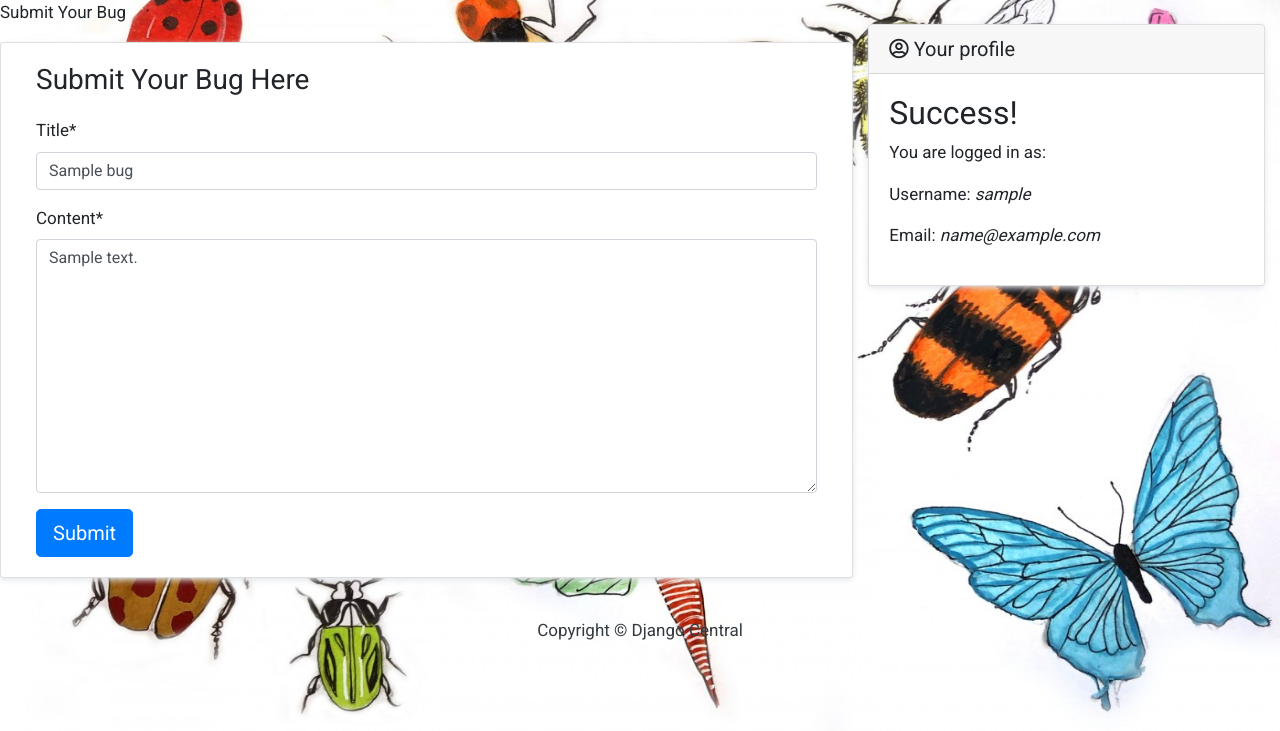
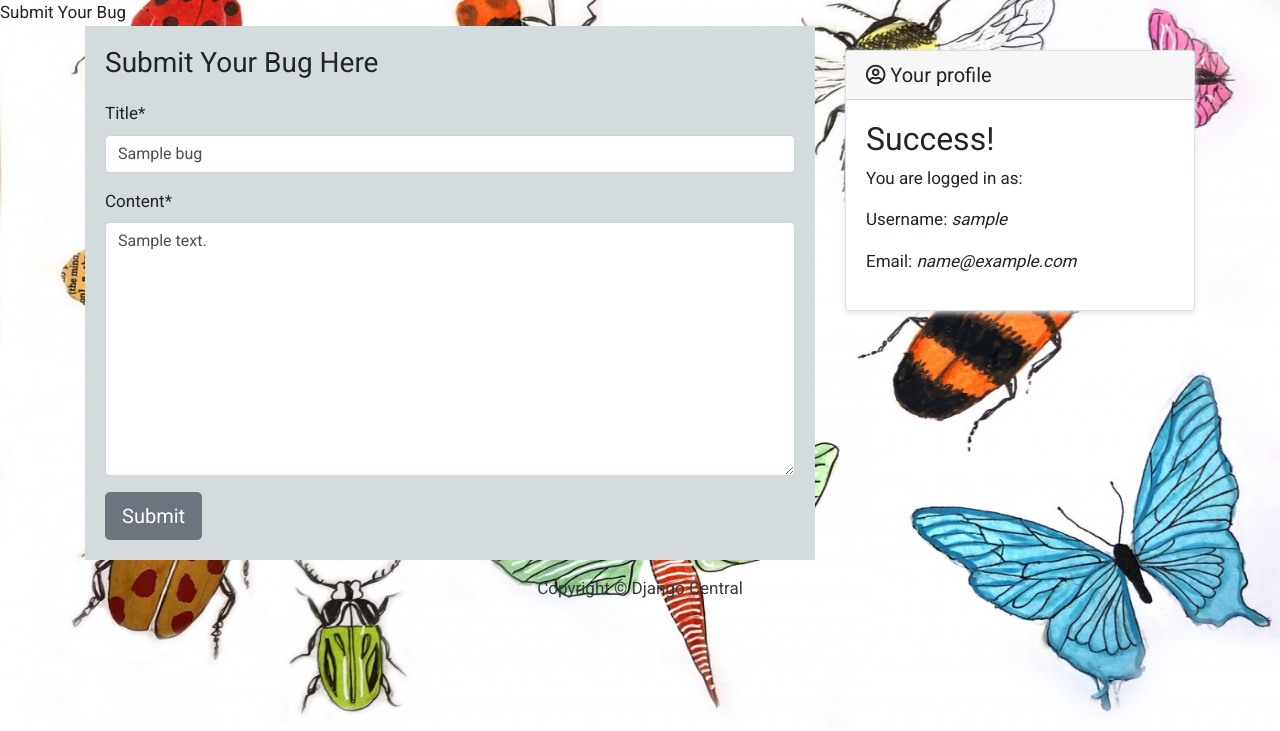
Before and after one commit to marius1989D/milestone-project-final, a Django app: page /bugs/1/bug_edit/ in a window 1280 px wide. Shown: the part 69-800 px from the top of the page. Run offline with Django 3.2, Linux system fonts and the light colour scheme; a user stored in the database is signed in; tables that the repository leaves empty hold one stand-in row (values such as "Sample post"); some libraries are stand-ins or nearby versions.

Commit message:
fixed bug with the title and changed position of the form

```diff
--- a/static/css/style.css
+++ b/static/css/style.css
@@ -11,44 +11,28 @@ body {
 }
 
 
+/*---------*/
 .shadow {
-    box-shadow: 0 4px 2px -2px rgba(0, 0, 0, 0.1);
+    box-shadow: 0 4px 2px -2px;
 }
-.btn-danger {
+
+
+/*.btn-danger {
     color: #fff;
     background-color: #f00000;
     border-color: #dc281e;
-}
-.masthead {
-    background: #3398E1;
-    height: auto;
-    padding-bottom: 15px;
-    box-shadow: 0 16px 48px #E3E7EB;
-    padding-top: 10px;
-    margin-bottom: 25px;
-}
+}*/
 
-.head_text {
-    color: white;
-}
 
 .card {
     box-shadow: 0 2px 6px #E3E7EB;
 }
+
 h2>span {
     font-size: 1.3rem;
     float: right;
 }
 
-.nav-font {
-    font-size: 20px;
-    color: #295d7a!important;
-}
-
-.nav-logo {
-    font-size: 40px;
-    color: #295d7a;
-}
 
 .views {
     float: right;
@@ -62,11 +46,20 @@ i.icon-cust {
     color: #c31f1f;
 }
 
-.card-color {
-    background-color: #d4dbdc;
+
+/* ---Navbar--- */
+.nav-font {
+    font-size: 20px;
+    color: #295d7a!important;
+}
+
+.nav-logo {
+    font-size: 40px;
+    color: #295d7a;
 }
 
 
+/* ---Sidebar--- */
 .card-head-cust {
     background-color: #96cbd2;
 }
@@ -74,3 +67,18 @@ i.icon-cust {
 .card-body-cust {
     background-color: #d0f1f6ad;
 }
+
+.card-color {
+    background-color: #d4dbdc;
+}
+
+/* ---Masthead--- */
+
+.masthead {
+    background: #3398E1;
+    height: auto;
+    padding-bottom: 15px;
+    box-shadow: 0 16px 48px #E3E7EB;
+    padding-top: 10px;
+    margin-bottom: 25px;
+}
--- a/templates/bugs/bug_add.html
+++ b/templates/bugs/bug_add.html
@@ -3,18 +3,23 @@
 {% load crispy_forms_tags %}
 {% block title %} Submit Your Bug{% endblock %}
 
-{% block sidebar %}
-  {% include 'sidebar.html' %}
-{% endblock sidebar %}
-<div class="col-md-8 card mb-4  mt-3 ">
-    <div class="card-body">
 
-        <h3>Submit Your Bug Here</h3>
-        <form method="post" style="margin-top: 1.3em;">
-            {{ bug_form | crispy }}
-            {% csrf_token %}
-            <button type="submit" class="btn btn-primary  btn-lg">Submit</button>
-        </form>
+<div class="container ">
+    <div class="row">
+    	<div class="col-md-8">
+        	<div class="card-body card-color">
+        	    <h3>Submit Your Bug Here</h3>
+        	    <form method="post" style="margin-top: 1.3em;">
+        	        {{ bug_form | crispy }}
+        	        {% csrf_token %}
+        	        <button type="submit" class="btn btn-secondary  btn-lg">Submit</button>
+        	    </form>
+        	</div>
+        </div>
+
+        {% block sidebar %}
+  			{% include 'sidebar.html' %}
+		{% endblock sidebar %}
 
     </div>
 </div>
```
